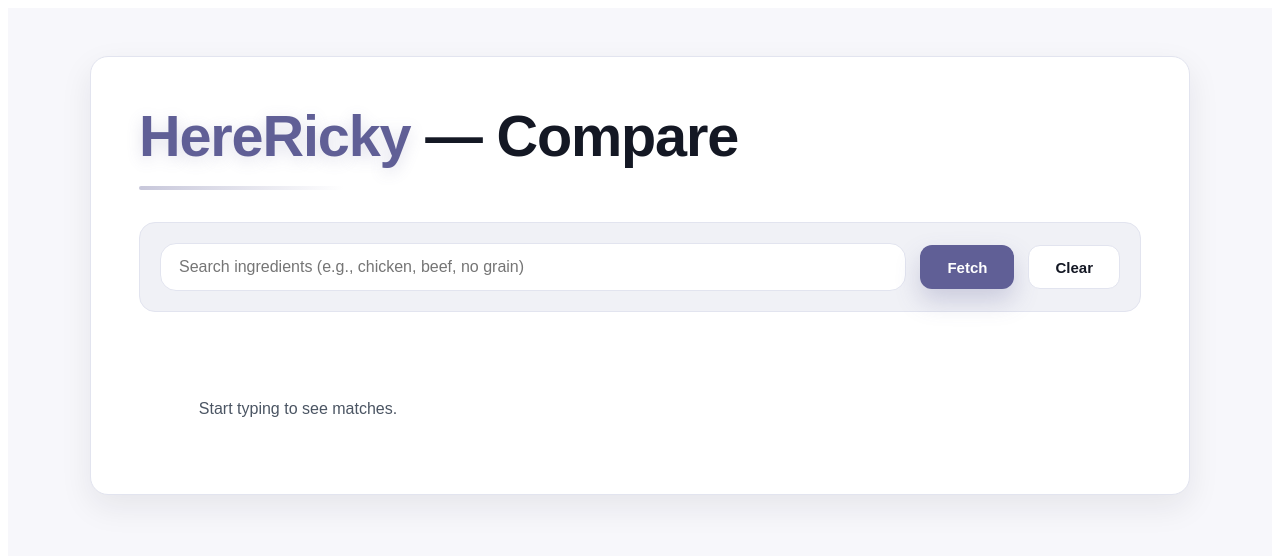
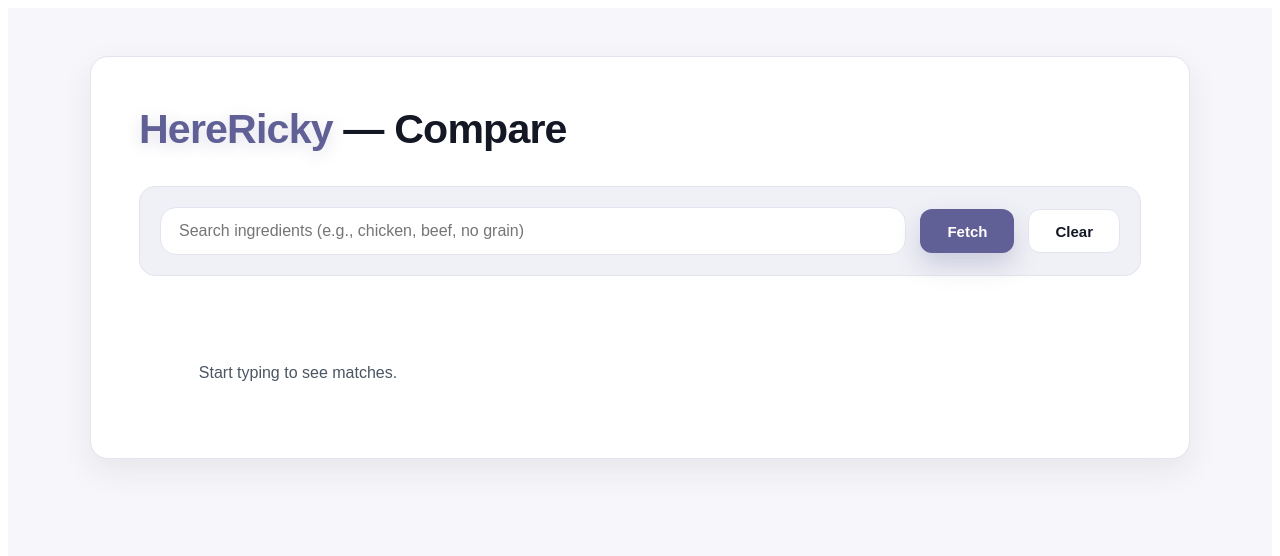
Before and after one commit to ASAD-Ali1/Compare-tool, a plain HTML site: page index.html in a window 1280 px wide. Drawn offline with Linux system fonts and the light colour scheme.

Commit message:
Adjust hero heading styling

```diff
--- a/styles.css
+++ b/styles.css
@@ -96,12 +96,12 @@
 /* ===== Header ===== */
 .compare-app__title {
   margin: 0;
-  font-size: clamp(2.4rem, 2vw + 2rem, 3.6rem);
+  font-size: clamp(1.75rem, 1.4vw + 1.45rem, 2.6rem);
   font-weight: 700;
   letter-spacing: -0.02em;
   text-align: left;
   color: var(--compare-text);
-  line-height: 1.1;
+  line-height: 1.2;
 }
 
 .compare-app__logo {
@@ -115,13 +115,7 @@
 }
 
 .compare-app__title::after {
-  content: "";
-  display: block;
-  width: clamp(140px, 16vw, 220px);
-  height: 4px;
-  margin: clamp(12px, 2vw, 18px) 0 0;
-  border-radius: 999px;
-  background: linear-gradient(90deg, rgba(96, 95, 150, 0.35), rgba(96, 95, 150, 0));
+  content: none;
 }
 
 /* ===== Search Bar ===== */
```
